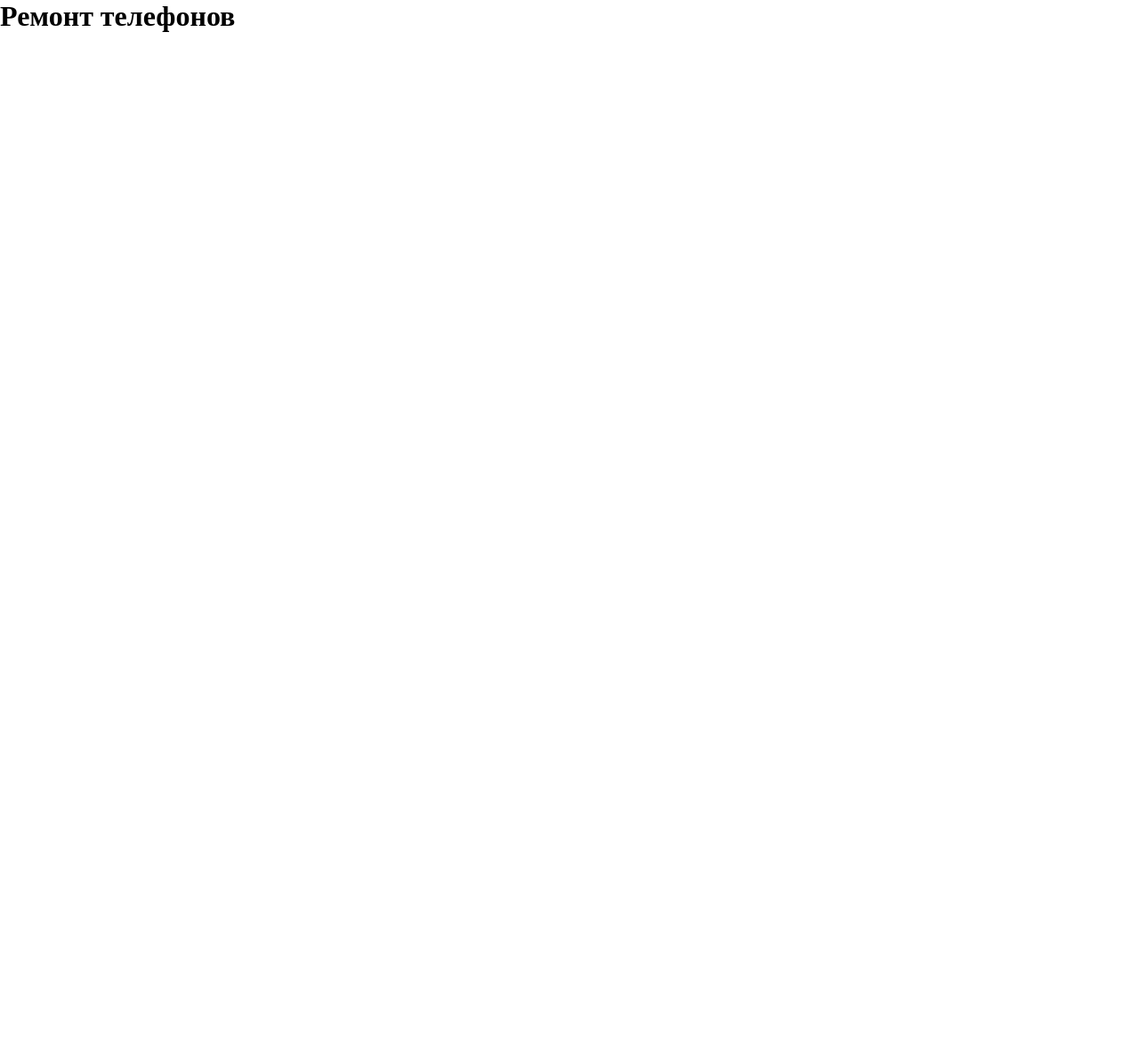
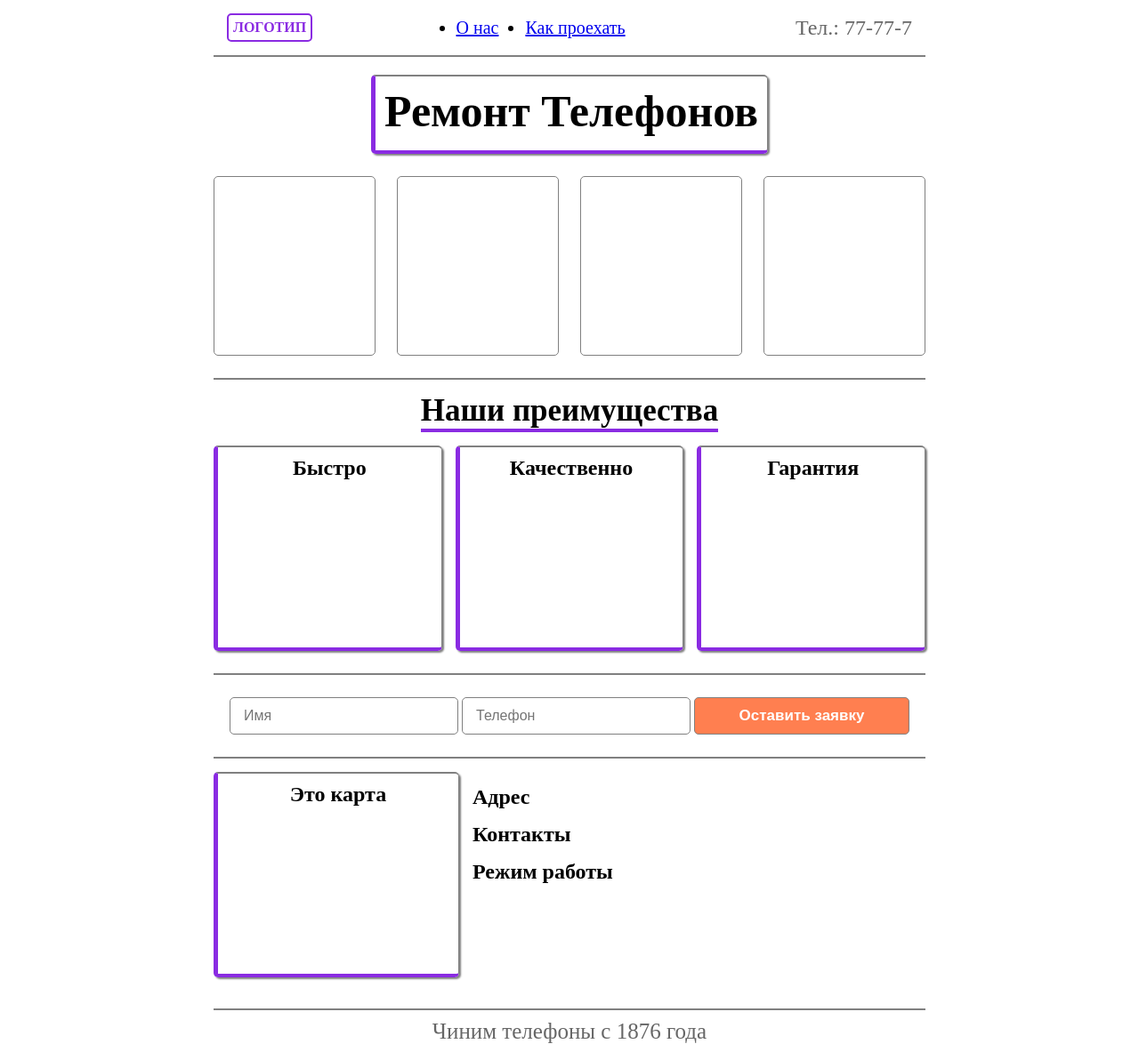
Before and after one commit to realvint/hw_landing_page, a plain HTML site: page index.html in a window 1280 px wide. Shown: the whole page at 89% size. Before the commit the page ends 800 px from the top, so only its background shows below. Drawn offline with Linux system fonts and the light colour scheme.

Commit message:
Add base markup

```diff
--- a/index.html
+++ b/index.html
@@ -7,8 +7,79 @@
     <meta http-equiv="X-UA-Compatible" content="ie=edge">
     <title>Ремонт телефонов</title>
     <link rel="stylesheet" href="styles/reset.css">
+    <link rel="stylesheet" href="styles/styles.css">
   </head>
   <body>
-    <h1>Ремонт телефонов</h1>
+    <div class="container">
+
+      <header class="header">
+        <div class="logo">
+          <a href="/" class="logo-link">ЛОГОТИП</a>
+        </div>
+        <div class="nav">
+          <ul>
+            <li class="nav-item"><a href="#">О нас</a></li>
+            <li class="nav-item"><a href="#">Как проехать</a></li>
+          </ul>
+        </div>
+        <div class="phone">
+          <a href="tel:77777" class="phone-number">Тел.: 77-77-7</a>
+        </div>
+      </header>
+
+      <div class="title">
+        <div>
+          <h1 class="h1-text">Ремонт Телефонов</h1>
+        </div>
+      </div>
+      <div class="gallery">
+        <div class="photo"></div>
+        <div class="photo"></div>
+        <div class="photo"></div>
+        <div class="photo"></div>
+      </div>
+
+      <div class="text-center mt-3">
+        <h2 class="h2-text">
+          Наши преимущества
+        </h2>
+      </div>
+      <div class="advantages mt-3">
+        <div class="card me-3 text-center">
+          <h3>Быстро</h3>
+        </div>
+        <div class="card me-3 text-center">
+          <h3>Качественно</h3>
+        </div>
+        <div class="card text-center">
+          <h3>Гарантия</h3>
+        </div>
+      </div>
+
+      <div class="form mt-3 text-center">
+        <input type="text" placeholder="Имя" class="form-input">
+        <input type="text" placeholder="Телефон" class="form-input">
+        <button class="btn">
+          Оставить заявку
+        </button>
+      </div>
+
+      <div class="map mt-3 d-flex">
+        <div class="card me-3 text-center">
+          <h3>Это карта</h3>
+        </div>
+
+        <div class="contacts">
+          <h3 class="mt-3">Адрес</h3>
+          <h3 class="mt-3">Контакты</h3>
+          <h3 class="mt-3">Режим работы</h3>
+        </div>
+      </div>
+
+      <footer class="footer text-center mt-3">
+        <p class="text">Чиним телефоны с 1876 года</p>
+      </footer>
+
+    </div>
   </body>
 </html>
--- /dev/null
+++ b/styles/styles.css
@@ -0,0 +1,173 @@
+.container {
+  margin: auto;
+  max-width: 800px;
+}
+
+.header {
+  align-items: center;
+  display: flex;
+  justify-content: space-between;
+  border-bottom: 2px gray solid;
+  padding: 15px;
+}
+
+.logo {
+  padding: 5px;
+  border: 2px blueviolet solid;
+  border-radius: 5px;
+}
+
+.nav {
+  display: flex;
+}
+
+ul {
+  display: flex;
+  align-items: center;
+}
+
+.phone {
+  font-size: 24px;
+}
+
+.nav-item {
+  margin-right: 30px;
+  font-size: 20px;
+}
+
+.title {
+  text-align: center;
+  padding-top: 20px;
+}
+
+.h1-text {
+  display: inline-block;
+  font-size: 50px;
+  border-top: 2px gray solid;
+  border-bottom: 4px blueviolet solid;
+  border-right: 1px gray solid;
+  border-left: 5px blueviolet solid;
+  border-radius: 5px;
+  padding: 10px 10px 15px;
+  box-shadow: 2px 2px 2px gray;
+}
+
+.h2-text {
+  display: inline-block;
+  font-size: 35px;
+  border-bottom: 4px blueviolet solid;
+}
+
+.advantages {
+  display: flex;
+}
+
+.me-3 {
+  margin-right: 15px;
+}
+
+.mt-3 {
+  margin-top: 15px;
+}
+
+.text-center {
+  text-align: center;
+}
+
+.card {
+  height: 200px;
+  width: 250px;
+  border-top: 2px gray solid;
+  border-bottom: 4px blueviolet solid;
+  border-right: 1px gray solid;
+  border-left: 5px blueviolet solid;
+  border-radius: 5px;
+  padding: 10px 10px 15px;
+  box-shadow: 2px 2px 2px gray;
+}
+
+.gallery {
+  display: flex;
+  border-bottom: 2px gray solid;
+  justify-content: space-between;
+  padding-top: 25px;
+  padding-bottom: 25px;
+}
+
+.photo {
+  height: 200px;
+  width: 180px;
+  border: 1px gray solid;
+  border-radius: 5px;
+}
+
+.footer {
+  border-top: 2px gray solid;
+  padding-top: 10px;
+  margin-top: 35px;
+}
+
+.text {
+  font-size: 25px;
+  color: #666;
+}
+
+.phone-number {
+  color: #666;
+  text-decoration: none;
+}
+
+.logo-link {
+  font-weight: bolder;
+  color: blueviolet;
+  text-decoration: none;
+}
+
+h3 {
+  font-size: 24px;
+}
+
+.d-flex {
+  display: flex;
+}
+
+.form {
+  margin-top: 25px;
+  padding-top: 25px;
+  padding-bottom: 25px;
+  border-top: 2px gray solid;
+  border-bottom: 2px gray solid;
+}
+
+.btn {
+  display: inline-block;
+  width: 242px;
+  height: 42px;
+  border-radius: 5px;
+  border: 1px gray solid;
+  font-size: 17px;
+  text-decoration: none;
+  font-weight: bold;
+  background-color: coral;
+  color: #fff;
+}
+
+.btn:hover {
+  cursor: pointer;
+}
+
+.btn:active {
+  background-color: orangered;
+}
+
+.form-input {
+  padding-left: 15px;
+  font-size: 16px;
+  display: inline-block;
+  width: 240px;
+  height: 40px;
+  color: #666;
+  background-color: #fff;
+  border: 1px gray solid;
+  border-radius: 5px;
+}
```
